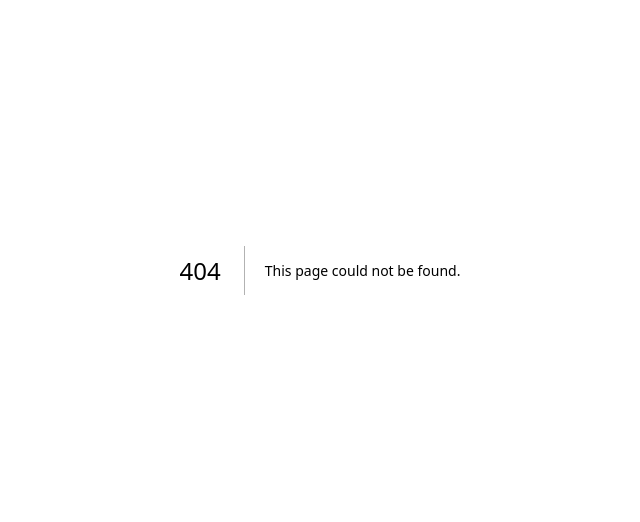
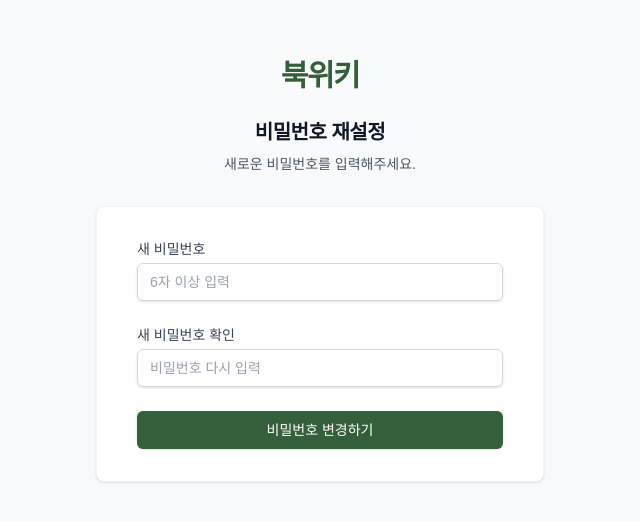
Before and after one commit to sdh-ops/bookwiki, a Next.js app: page /reset-password in a window 1280 px wide. Before the commit this address had no page. Shown: the part 130-652 px from the top of the page, without its empty margins (320-960 px from the left). Built offline with nearby package versions, Linux system fonts and the light colour scheme; no server answers.

Commit message:
feat: improve login validation and implement password reset page

```diff
--- a/src/app/login/page.js
+++ b/src/app/login/page.js
@@ -47,13 +47,14 @@ export default function LoginPage() {
 
         setCheckingNickname(true);
 
-        const { data: existingPosts } = await supabase
-            .from("bw_posts")
-            .select("author")
-            .eq("author", nickname)
+        // 이전에는 bw_posts를 조회했으나, 이제 profiles 테이블을 조회하여 중복 체크
+        const { data: existingProfile } = await supabase
+            .from("profiles")
+            .select("nickname")
+            .eq("nickname", nickname)
             .limit(1);
 
-        if (existingPosts && existingPosts.length > 0) {
+        if (existingProfile && existingProfile.length > 0) {
             setNicknameAvailable(false);
             setMessage("이미 사용 중인 닉네임입니다.");
         } else {
@@ -146,7 +147,7 @@ export default function LoginPage() {
         });
 
         if (error) {
-            setMessage("로그인 실패: 비밀번호를 확인해주세요.");
+            setMessage("로그인 실패: 비밀번호 또는 정보를 확인해주세요.");
         } else {
             window.location.href = "/";
         }
@@ -165,7 +166,7 @@ export default function LoginPage() {
         }
 
         if (usernameAvailable !== true) {
-            setMessage("아이디 중복확인을 해주세요.");
+            setMessage("아이디 중복확인을 완료해주세요.");
             setLoading(false);
             return;
         }
@@ -184,7 +185,13 @@ export default function LoginPage() {
         }
 
         if (nicknameAvailable !== true) {
-            setMessage("닉네임 중복확인을 해주세요.");
+            setMessage("닉네임 중복확인을 완료해주세요.");
+            setLoading(false);
+            return;
+        }
+
+        if (emailAvailable !== true) {
+            setMessage("이메일 중복확인을 완료해주세요.");
             setLoading(false);
             return;
         }
@@ -201,15 +208,27 @@ export default function LoginPage() {
             return;
         }
 
-        // 이메일 중복 최종 체크
-        const { data: existingEmail } = await supabase
+        // 최종 중복 검증 (Race Condition 방지)
+        const { data: finalCheck } = await supabase
             .from("bw_usernames")
-            .select("email")
-            .eq("email", email.toLowerCase())
+            .select("username, email")
+            .or(`username.eq.${username.toLowerCase()},email.eq.${email.toLowerCase()}`)
             .limit(1);
 
-        if (existingEmail && existingEmail.length > 0) {
-            setMessage("이미 가입된 이메일입니다. 1개의 이메일로 1개의 계정만 가입 가능합니다.");
+        if (finalCheck && finalCheck.length > 0) {
+            setMessage("중복된 아이디 또는 이메일이 이미 존재합니다.");
+            setLoading(false);
+            return;
+        }
+
+        const { data: finalNickCheck } = await supabase
+            .from("profiles")
+            .select("nickname")
+            .eq("nickname", nickname)
+            .limit(1);
+
+        if (finalNickCheck && finalNickCheck.length > 0) {
+            setMessage("중복된 닉네임이 이미 존재합니다.");
             setLoading(false);
             return;
         }
@@ -240,19 +259,7 @@ export default function LoginPage() {
         }
 
         if (data?.user) {
-            // 아이디-이메일 매핑 저장
-            const { error: usernameError } = await supabase
-                .from("bw_usernames")
-                .insert([{
-                    username: username.toLowerCase(),
-                    email: email.toLowerCase()
-                }]);
-
-            if (usernameError) {
-                console.error("Username mapping error:", usernameError);
-            }
-
-            // 회원가입 성공 시 바로 홈으로 이동
+            // DB 트리거가 insert를 처리하겠지만, 클라이언트 사이드에서도 확인 또는 즉시 이동
             window.location.href = "/";
         }
         setLoading(false);
@@ -273,7 +280,7 @@ export default function LoginPage() {
         if (error || !data) {
             setMessage("해당 이메일로 가입된 계정이 없습니다.");
         } else {
-            setMessage(`찾은 아이디: ${data.username}`);
+            setMessage(`가입하신 아이디는 [ ${data.username} ] 입니다. 이 아이디로 로그인을 시도해주세요.`);
         }
         setLoading(false);
     };
--- /dev/null
+++ b/src/app/reset-password/page.js
@@ -0,0 +1,132 @@
+"use client";
+
+import { useState, useEffect } from "react";
+import { supabase } from "@/lib/supabase";
+import Link from "next/link";
+
+export default function ResetPasswordPage() {
+    const [password, setPassword] = useState("");
+    const [confirmPassword, setConfirmPassword] = useState("");
+    const [loading, setLoading] = useState(false);
+    const [message, setMessage] = useState("");
+    const [isSuccess, setIsSuccess] = useState(false);
+
+    useEffect(() => {
+        // 비밀번호 재설정 모드인지 확인 (해시 파라미터 체크)
+        const checkSession = async () => {
+            const { data: { session } } = await supabase.auth.getSession();
+            if (!session) {
+                // 세션이 없으면 링크가 유효하지 않거나 만료된 것임
+                // 하지만 Supabase는 리셋 링크 클릭 시 자동으로 세션을 생성함
+            }
+        };
+        checkSession();
+    }, []);
+
+    const handleResetPassword = async (e) => {
+        e.preventDefault();
+        setLoading(true);
+        setMessage("");
+
+        if (password !== confirmPassword) {
+            setMessage("비밀번호가 일치하지 않습니다.");
+            setLoading(false);
+            return;
+        }
+
+        if (password.length < 6) {
+            setMessage("비밀번호는 6자 이상이어야 합니다.");
+            setLoading(false);
+            return;
+        }
+
+        const { error } = await supabase.auth.updateUser({
+            password: password
+        });
+
+        if (error) {
+            setMessage("비밀번호 변경 실패: " + error.message);
+        } else {
+            setMessage("비밀번호가 성공적으로 변경되었습니다. 잠시 후 로그인 페이지로 이동합니다.");
+            setIsSuccess(true);
+            setTimeout(() => {
+                window.location.href = "/login";
+            }, 2000);
+        }
+        setLoading(false);
+    };
+
+    return (
+        <main className="min-h-screen bg-gray-50 flex flex-col justify-center py-12 px-6 lg:px-8">
+            <div className="sm:mx-auto sm:w-full sm:max-w-md">
+                <Link href="/" className="flex justify-center mb-6">
+                    <h1 className="text-3xl font-bold tracking-tighter text-[#355E3B]">북위키</h1>
+                </Link>
+                <h2 className="text-center text-xl font-bold text-gray-900 tracking-tight">
+                    비밀번호 재설정
+                </h2>
+                <p className="mt-2 text-center text-sm text-gray-600">
+                    새로운 비밀번호를 입력해주세요.
+                </p>
+            </div>
+
+            <div className="mt-8 sm:mx-auto sm:w-full sm:max-w-md">
+                <div className="bg-white py-8 px-4 shadow sm:rounded-lg sm:px-10 border border-gray-100">
+                    <form className="space-y-6" onSubmit={handleResetPassword}>
+                        <div>
+                            <label htmlFor="password" class="block text-sm font-medium text-gray-700">
+                                새 비밀번호
+                            </label>
+                            <div className="mt-1">
+                                <input
+                                    id="password"
+                                    type="password"
+                                    required
+                                    value={password}
+                                    onChange={(e) => setPassword(e.target.value)}
+                                    className="appearance-none block w-full px-3 py-2 border border-gray-300 rounded-md shadow-sm placeholder-gray-400 focus:outline-none focus:ring-[#355E3B] focus:border-[#355E3B] sm:text-sm"
+                                    placeholder="6자 이상 입력"
+                                />
+                            </div>
+                        </div>
+
+                        <div>
+                            <label htmlFor="confirmPassword" class="block text-sm font-medium text-gray-700">
+                                새 비밀번호 확인
+                            </label>
+                            <div className="mt-1">
+                                <input
+                                    id="confirmPassword"
+                                    type="password"
+                                    required
+                                    value={confirmPassword}
+                                    onChange={(e) => setConfirmPassword(e.target.value)}
+                                    className="appearance-none block w-full px-3 py-2 border border-gray-300 rounded-md shadow-sm placeholder-gray-400 focus:outline-none focus:ring-[#355E3B] focus:border-[#355E3B] sm:text-sm"
+                                    placeholder="비밀번호 다시 입력"
+                                />
+                            </div>
+                        </div>
+
+                        <div>
+                            <button
+                                type="submit"
+                                disabled={loading || isSuccess}
+                                className={`w-full flex justify-center py-2 px-4 border border-transparent rounded-md shadow-sm text-sm font-medium text-white bg-[#355E3B] hover:bg-[#2A4A2E] focus:outline-none focus:ring-2 focus:ring-offset-2 focus:ring-[#355E3B] ${loading || isSuccess ? "opacity-50 cursor-not-allowed" : ""}`}
+                            >
+                                {loading ? "처리 중..." : "비밀번호 변경하기"}
+                            </button>
+                        </div>
+                    </form>
+
+                    {message && (
+                        <div className={`mt-4 p-3 rounded text-sm text-center ${
+                            isSuccess ? "bg-green-50 text-green-600" : "bg-red-50 text-red-600"
+                        }`}>
+                            {message}
+                        </div>
+                    )}
+                </div>
+            </div>
+        </main>
+    );
+}
```
